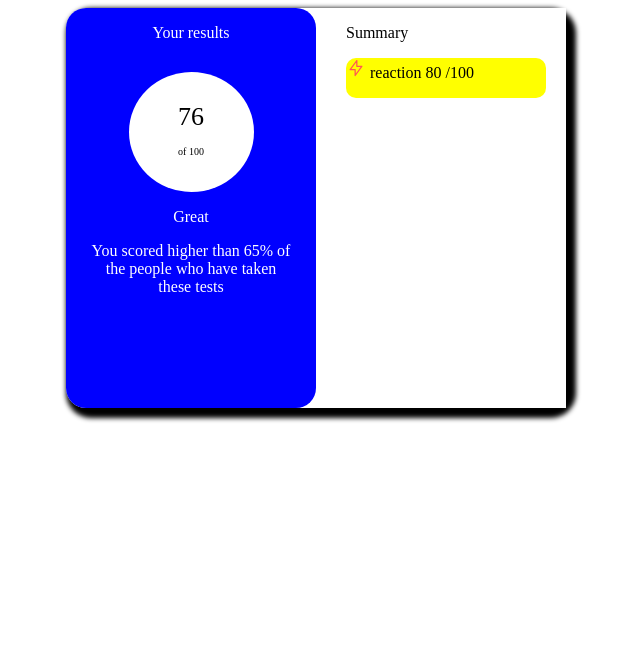
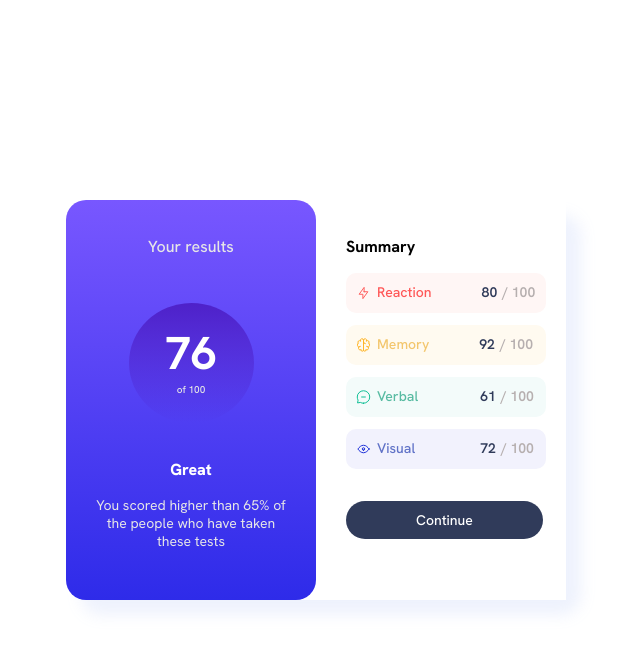
Before and after one commit to Miriam2245/results-summary, a plain HTML site: page index.html in a window 1280 px wide. Shown: the whole page, without its empty margins (324-964 px from the left). Drawn offline with Linux system fonts and the light colour scheme.

Commit message:
the whole design

```diff
--- a/index.html
+++ b/index.html
@@ -5,13 +5,19 @@
   <meta name="viewport" content="width=device-width, initial-scale=1.0">
   <title>Result summary</title>
   <link rel="stylesheet" href="style.css">
+  <link rel="preconnect" href="https://fonts.googleapis.com">
+<link rel="preconnect" href="https://fonts.gstatic.com" crossorigin>
+<link href="https://fonts.googleapis.com/css2?family=Hanken+Grotesk:ital,wght@0,100..900;1,100..900&display=swap" rel="stylesheet">
 </head>
 <body>
   <div class="container">
     <div class="blue">
       <p class="results">Your results</p>
       <div class="number">
-        <p class="p1">76 <br><span class="of"> of 100</span> </p>
+        <p class="p1">76 <br>
+          <span class="of">of 100</span>
+        </p>
+
       </div>
       <p class="p3">Great</p>
       <p class="p4">You scored higher than 65% of <br> the people
@@ -21,8 +27,25 @@
       <P class="p2">Summary</P>
       <div class="reaction">
         <img class="react" src="assets/icon-reaction.svg" alt="">
-        <span> reaction</span> <span>80</span> <span>/100</span>
+       <span class="word"> Reaction </span> <span class="eight">80</span> <span class="hundred">/ 100</span>
       </div>
+
+      <div class="reaction-1">
+        <img class="react" src="assets/icon-memory.svg" alt="">
+       <span class="word-2"> Memory </span> <span class="ninety">92</span> <span class="hundred">/ 100</span>
+      </div>
+
+      <div class="reaction-2">
+        <img class="react" src="assets/icon-verbal.svg" alt="">
+       <span class="word-3"> Verbal </span> <span class="sixty">61</span> <span class="hundred">/ 100</span>
+      </div>
+
+      <div class="reaction-3">
+        <img class="react" src="assets/icon-visual.svg" alt="">
+       <span class="word-4"> Visual </span> <span class="seventy">72</span> <span class="hundred">/ 100</span>
+      </div>
+
+      <button class="cont-button">Continue</button>
     </div>
   </div>
 </body>
--- a/style.css
+++ b/style.css
@@ -1,16 +1,22 @@
+body{
+  font-family: "Hanken Grotesk";
+}
+p{
+  padding: 0;
+}
 .container{
   width: 500px;
   height: 400px;
   background-color: white;
-  box-shadow: 5px 5px 5px 5px rgba(0, 0, 0, 1);
+  box-shadow: 15px 15px 15px rgba(236, 241, 253, 0.9);
   margin: auto;
+  margin-top: 200px;
   display: flex;
   border-radius: 20px;
+}
 
-
-}
 .blue{
-  background-color: blue;
+  background: linear-gradient(to bottom, #7857ff 0%, #2e2be9 100%);
   width: 50%;
   height: 400px;
   border-radius: 20px;
@@ -21,45 +27,203 @@
   background-color: white;
 }
 .results{
+  font-family: "Hanken Grotesk";
+  font-weight: 500;
   text-align: center;
-  color: white;
+  padding-top: 20px;
+  color: hsl(0, 0%, 90%);;
 }
 .p2{
   padding-left: 30px;
+  padding-top: 20px;
+  font-family: "Hanken Grotesk";
+  font-weight: 700;
 }
 .number{
   width: 50%;
+  font-family: "Hanken Grotesk";
   margin-left: auto;
   margin-right: auto;
   height: 120px;
   border-radius: 50%;
   margin-top: 30px;
-  background-color: white;
+  background: linear-gradient(to bottom, #4e21c9 0%, #2421ca00 100%);
 }
 .p1{
   text-align: center;
-  padding-top: 30px;
-  font-size: 26px;
-  padding-bottom: 0;
+  padding-top: 20px;
+  font-size: 46px;
+  font-weight: 700;
+  color: white;
+  font-family: "Hanken Grotesk";
 }
 .of{
+  display: block;
   font-size: 10px;
+  font-weight: 500;
+  padding-top: 0px;
+  padding-bottom: 50px;
+  padding-left: 20px;
+  padding-right: 20px;
+  color: hsl(0, 0%, 90%);
+  font-family: "Hanken Grotesk";
 }
 .p3{
   text-align: center;
   color: white;
+  font-family: "Hanken Grotesk";
+  font-weight: 800;
+  font-size: 16px;
+  padding-top: 20px;
 }
 .p4{
   text-align: center;
-  color: white;
+  color: hsl(0, 0%, 90%);
+  font-family: "Hanken Grotesk";
+  font-size: 14px;
 }
 .reaction{
   width: 200px;
   height: 40px;
-  background-color: yellow;
+  background-color: hsl(6, 100%, 98%);
   margin-left: 30px;
   border-radius: 10px;
+  overflow: hidden;
+  display: flex;
+  flex-direction: row;
+  margin-bottom: 12px;
+}
+
+.reaction-1{
+  width: 200px;
+  height: 40px;
+  background-color: hsl(42, 100%, 97%);
+  margin-left: 30px;
+  border-radius: 10px;
+  overflow: hidden;
+  display: flex;
+  flex-direction: row;
+  margin-bottom: 12px;
+}
+
+.reaction-2{
+  width: 200px;
+  height: 40px;
+  background-color: hsl(173, 53%, 97%);
+  margin-left: 30px;
+  border-radius: 10px;
+  overflow: hidden;
+  display: flex;
+  flex-direction: row;
+  margin-bottom: 12px;
+}
+
+.reaction-3{
+  width: 200px;
+  height: 40px;
+  background-color: hsl(240, 71%, 97%);
+  margin-left: 30px;
+  border-radius: 10px;
+  overflow: hidden;
+  display: flex;
+  flex-direction: row;
+  margin-bottom: 12px;
 }
 .react{
-  align-items: center;
+  padding-left: 10px;
+  padding-top: 0px;
+  width: 15px;
+  color: hsl(0, 100%, 67%);
 }
+.word{
+  padding-top: 10px;
+  padding-left: 6px;
+  font-size: 14px;
+  font-family: "Hanken Grotesk";
+  font-weight: 500;
+  font-size: 14px;
+  color: hsl(0, 100%, 67%);
+}
+.eight{
+  padding-top: 10px;
+  padding-left: 50px;
+  font-family: "Hanken Grotesk";
+  font-weight: 600;
+  font-size: 14px;
+  color: hsl(224, 30%, 27%);
+}
+.hundred{
+  padding-top: 10px;
+  padding-left: 5px;
+  font-size: 14px;
+  font-family: "Hanken Grotesk";
+  color: hsl(0, 5%, 70%);
+  font-weight: 600;
+}
+.word-2{
+  padding-top: 10px;
+  padding-left: 6px;
+  font-size: 14px;
+  font-family: "Hanken Grotesk";
+  font-weight: 500;
+  font-size: 14px;
+  color: hsl(40, 85%, 69%);
+}
+.ninety{
+  padding-top: 10px;
+  padding-left: 50px;
+  font-family: "Hanken Grotesk";
+  font-weight: 600;
+  font-size: 14px;
+  color: hsl(224, 30%, 27%);
+}
+.word-3{
+  padding-top: 10px;
+  padding-left: 6px;
+  font-size: 14px;
+  font-family: "Hanken Grotesk";
+  font-weight: 500;
+  font-size: 14px;
+  color: hsl(165, 42%, 54%);
+}
+.sixty{
+  padding-top: 10px;
+  padding-left: 62px;
+  font-family: "Hanken Grotesk";
+  font-weight: 600;
+  font-size: 14px;
+  color: hsl(224, 30%, 27%);
+}
+.word-4{
+  padding-top: 10px;
+  padding-left: 6px;
+  font-size: 14px;
+  font-family: "Hanken Grotesk";
+  font-weight: 500;
+  font-size: 14px;
+  color: hsl(230, 48%, 58%);
+}
+.seventy{
+  padding-top: 10px;
+  padding-left: 65px;
+  font-family: "Hanken Grotesk";
+  font-weight: 600;
+  font-size: 14px;
+  color: hsl(224, 30%, 27%);
+}
+
+.cont-button{
+  margin-left: 30px;
+  margin-top: 20px;
+  padding-top: 10px;
+  padding-bottom: 10px;
+  padding-left: 70px;
+  padding-right: 70px;
+  border-radius: 20px;
+  border: none;
+  font-family: "Hanken Grotesk";
+  font-weight: 500;
+  font-size: 14px;
+  color: white;
+  background-color: hsl(224, 30%, 27%) ;
+}
```
